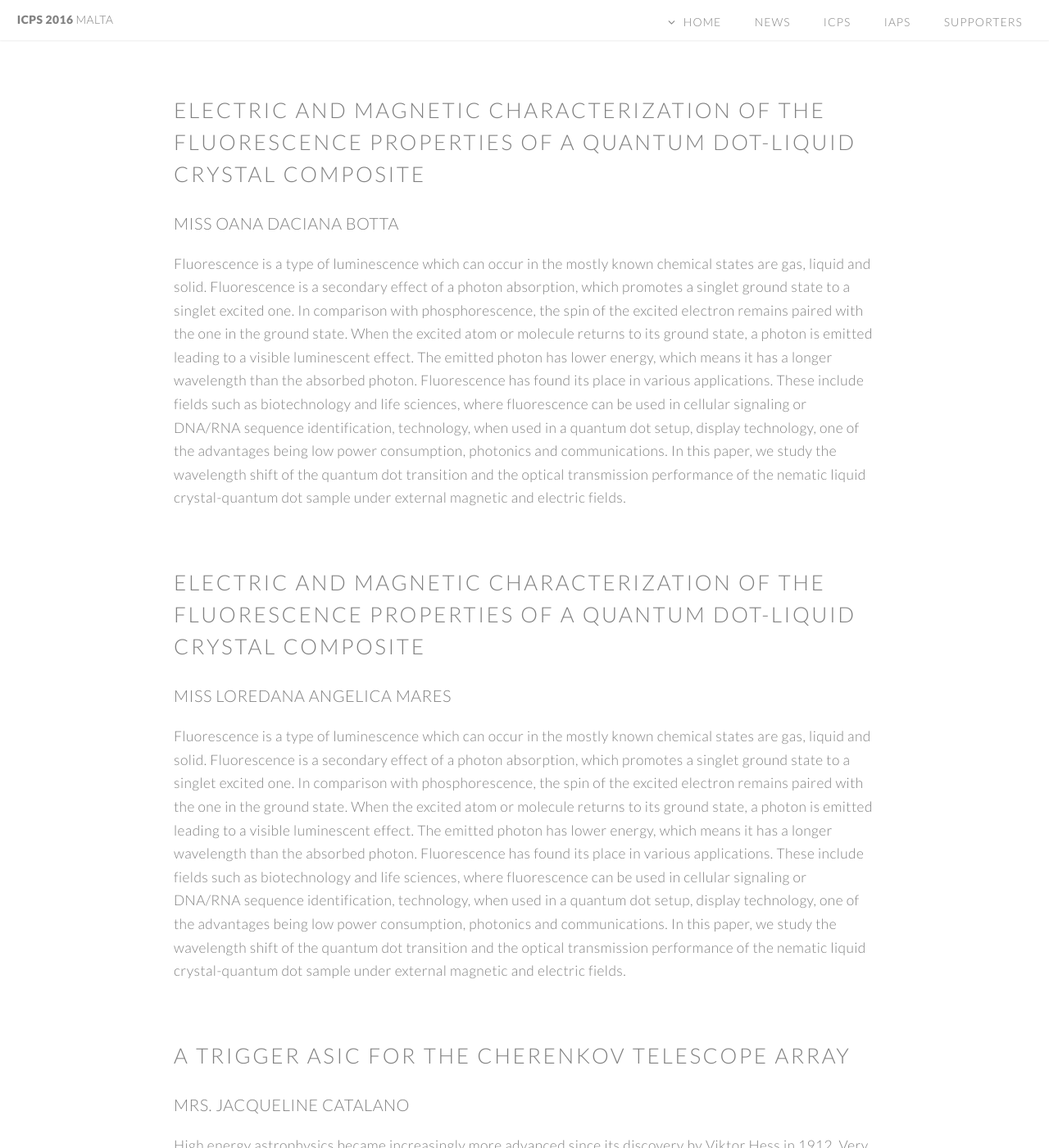
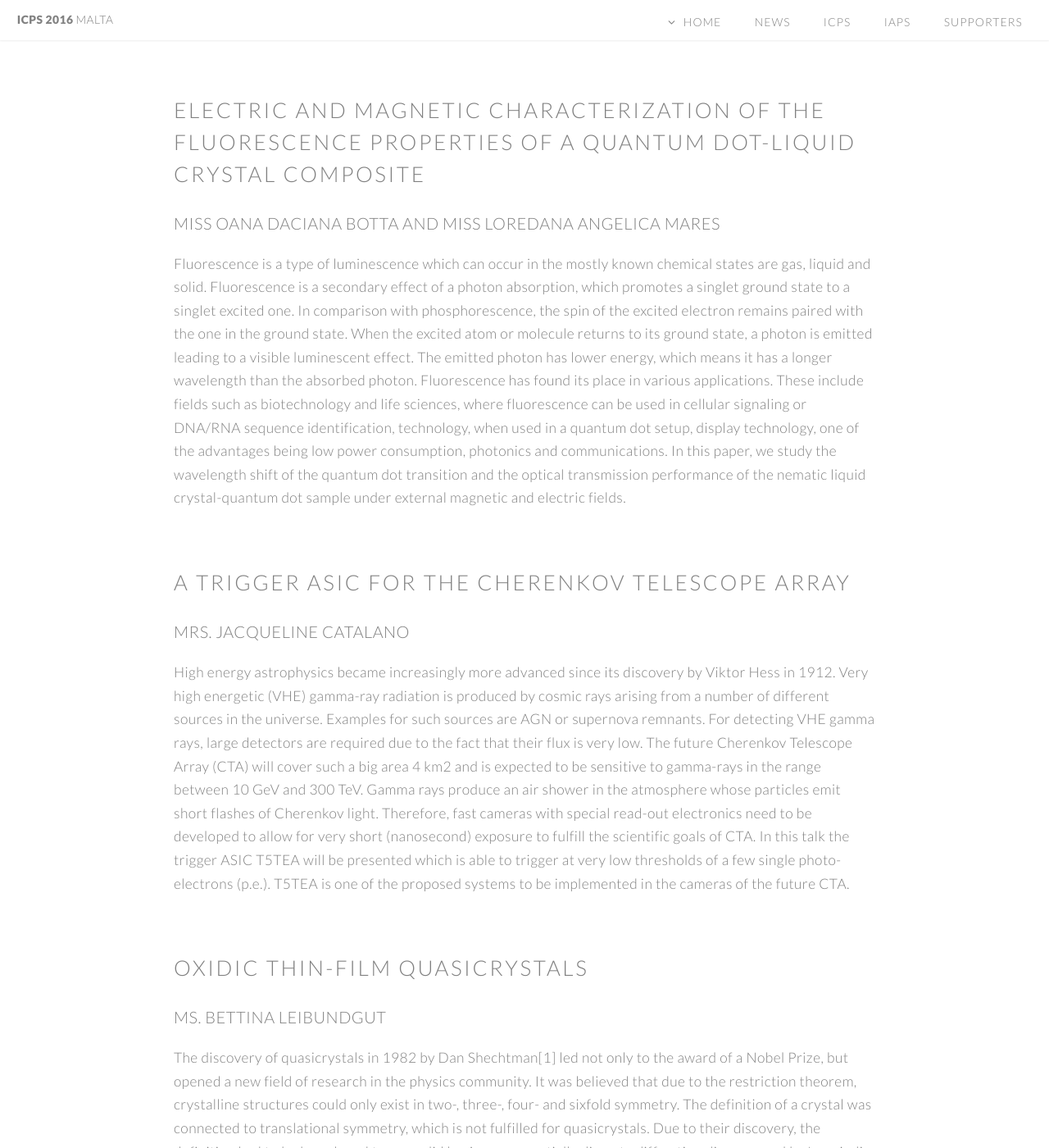
Before and after one commit to bread-on-toast/icps2016, a Jekyll site: the page built from programme/student-lectures.html, in a window 1280 px wide and 1400 px high, scrolled down 34955 px. Shown: the whole window at 82% size. Built offline with Jekyll 4.4.1, drawn with Linux system fonts in a browser that asks for light colours.

Commit message:
combined lecture

```diff
--- a/_data/lecture.yaml
+++ b/_data/lecture.yaml
@@ -433,13 +433,8 @@
     title: Creation of Superoxide at the Qo active site of the BC1 complex
     abstract: "The creation of superoxide is thought to be a major cause for cellular ageing due to the highly toxic effects of even small concentrations. The cytochrome bc1 complex, also called Complex III, is the third protein in the electron transport chain, which, coupled with proton transport serves to create an electrochemical gradient across the membrane.\nUsing a combination of molecular dynamics simulation and quantum chemistry, carried out numerically on the Abacus 2.0 supercomputer at SDU, the details of the electron pathways near the Qo site is studied.\nThis topic illustrates well how the boundaries between physics, chemistry and biology fades when entering the world of quantum mechanics."
 -
-    name: Miss Oana Daciana Botta
+    name: Miss Oana Daciana Botta and Miss Loredana Angelica Mares
     email: daciana_botta@yahoo.com
-    title: Electric and magnetic characterization of the fluorescence properties of a quantum dot-liquid crystal composite
-    abstract: Fluorescence is a type of luminescence which can occur in the mostly known chemical states are gas, liquid and solid. Fluorescence is a secondary effect of a photon absorption, which promotes a singlet ground state to a singlet excited one. In comparison with phosphorescence, the spin of the excited electron remains paired with the one in the ground state. When the excited atom or molecule returns to its ground state, a photon is emitted leading to a visible luminescent effect. The emitted photon has lower energy, which means it has a longer wavelength than the absorbed photon. Fluorescence has found its place in various applications. These include fields such as biotechnology and life sciences, where fluorescence can be used in cellular signaling or DNA/RNA sequence identification, technology, when used in a quantum dot setup, display technology, one of the advantages being low power consumption, photonics and communications. In this paper, we study the wavelength shift of the quantum dot transition and the optical transmission performance of the nematic liquid crystal-quantum dot sample under external magnetic and electric fields.
--
-    name: Miss Loredana Angelica Mares
-    email: loredana.mares@yahoo.com
     title: Electric and magnetic characterization of the fluorescence properties of a quantum dot-liquid crystal composite
     abstract: Fluorescence is a type of luminescence which can occur in the mostly known chemical states are gas, liquid and solid. Fluorescence is a secondary effect of a photon absorption, which promotes a singlet ground state to a singlet excited one. In comparison with phosphorescence, the spin of the excited electron remains paired with the one in the ground state. When the excited atom or molecule returns to its ground state, a photon is emitted leading to a visible luminescent effect. The emitted photon has lower energy, which means it has a longer wavelength than the absorbed photon. Fluorescence has found its place in various applications. These include fields such as biotechnology and life sciences, where fluorescence can be used in cellular signaling or DNA/RNA sequence identification, technology, when used in a quantum dot setup, display technology, one of the advantages being low power consumption, photonics and communications. In this paper, we study the wavelength shift of the quantum dot transition and the optical transmission performance of the nematic liquid crystal-quantum dot sample under external magnetic and electric fields.
 -
```
